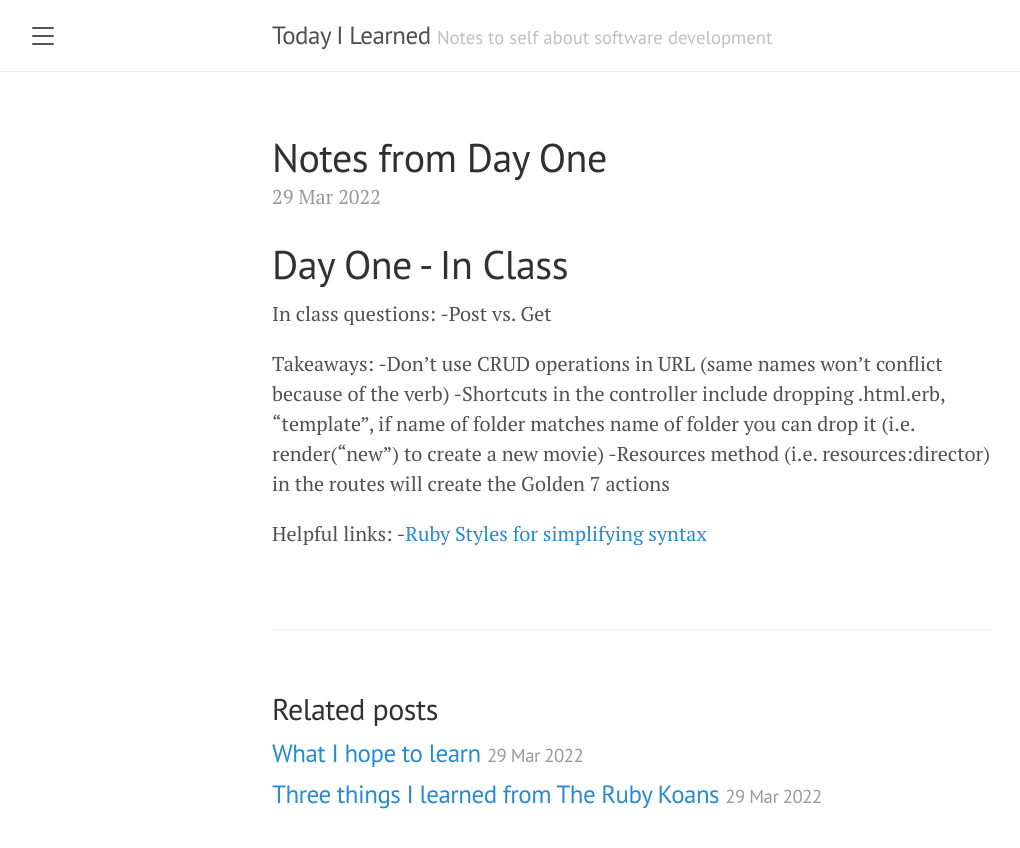
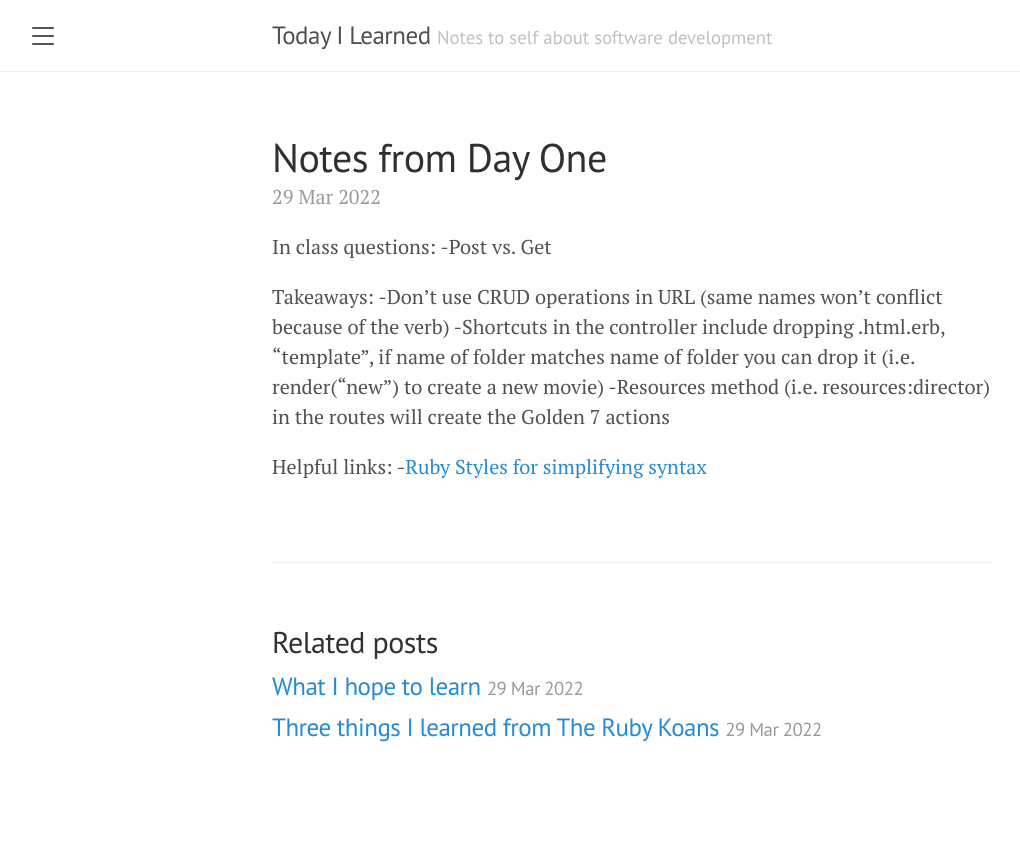
Before and after one commit to mlongi11/learningjournal, a Jekyll site: the page built from _posts/2022-03-29-dayone.md, in a window 1280 px wide. Shown: the top 848 px of the page, without its empty margins (8-1028 px from the left). Built offline with Jekyll 4.4.1, drawn with Linux system fonts in a browser that asks for light colours; a script that is not in the unit is left out.

Commit message:
Update 2022-03-29-dayone.md

```diff
--- a/_posts/2022-03-29-dayone.md
+++ b/_posts/2022-03-29-dayone.md
@@ -2,8 +2,6 @@
 layout: post
 title: Notes from Day One
 ---
-# Day One - In Class
-
 In class questions:
 -Post vs. Get
 
```
